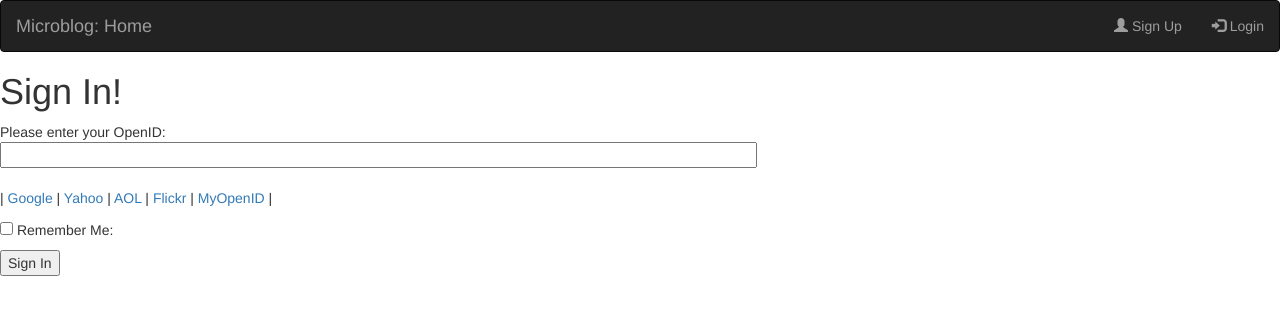
After one commit to smanjil/FlaskApp-MicroBlog-, a Flask app: page /login in a window 1280 px wide. The commit adds this page. Shown: the top 315 px of the page. Run offline with Flask 2, Linux system fonts and the light colour scheme; some libraries are stand-ins or nearby versions.

Commit message:
OpenID integrated, login form

```diff
--- a/app/__init__.py
+++ b/app/__init__.py
@@ -2,4 +2,5 @@
 from flask import Flask
 
 app = Flask(__name__)
+app.config.from_object('config')
 from app import views
--- /dev/null
+++ b/app/forms.py
@@ -0,0 +1,8 @@
+
+from flask.ext.wtf import Form
+from wtforms import StringField, BooleanField
+from wtforms.validators import DataRequired
+
+class LoginForm(Form):
+    openid = StringField('openid', validators=[DataRequired()])
+    remember_me = BooleanField('remember_me', default=False)
--- a/app/templates/base.html
+++ b/app/templates/base.html
@@ -26,10 +26,19 @@
                     </div>
                     <ul class="nav navbar-nav navbar-right">
                           <li><a href="#"><span class="glyphicon glyphicon-user"></span> Sign Up</a></li>
-                          <li><a href="#"><span class="glyphicon glyphicon-log-in"></span> Login</a></li>
+                          <li><a href="/login"><span class="glyphicon glyphicon-log-in"></span> Login</a></li>
                     </ul>
               </div>
         </nav>
+        {% with messages = get_flashed_messages() %}
+            {% if messages %}
+                <ul>
+                    {% for message in messages %}
+                        <li>{{ message }}</li>
+                    {% endfor %}
+                </ul>
+            {% endif %}
+        {% endwith %}
         {% block content %}{% endblock %}
     </body>
 </html>
--- /dev/null
+++ b/app/templates/login.html
@@ -0,0 +1,32 @@
+
+{% extends 'base.html' %}
+
+{% block content %}
+    <script type="text/javascript">
+        function set_openid(openid, pr){
+            u = openid.search('<username>')
+            if (u != -1){
+                user = prompt("Enter your " + pr + " username:")
+                openid = openid.substr(0, u) + user
+            }
+            form = document.forms['login'];
+            form.elements['openid'].value = openid
+        }
+    </script>
+    <h1>Sign In!</h1>
+    <form action="" method="post" name="login">
+        {{ form.hidden_tag() }}
+        <p>
+            Please enter your OpenID: <br>
+            {{ form.openid(size=90) }} <br>
+            {% for error in form.openid.errors %}
+                <span style="color:red;">[{{ error }}]</span>
+            {% endfor %} <br>
+            |{% for pr in providers %}
+                <a href="javascript:set_openid('{{ pr.url }}', '{{ pr.name }}');">{{ pr.name }}</a> |
+             {% endfor %}
+        </p>
+        <p>{{ form.remember_me }} Remember Me: </p>
+        <p><input type="submit" value="Sign In"></p>
+    </form>
+{% endblock %}
--- a/app/views.py
+++ b/app/views.py
@@ -1,6 +1,7 @@
 
-from flask import render_template
+from flask import render_template, flash, redirect
 from app import app
+from .forms import LoginForm
 
 @app.route('/')
 @app.route('/index')
@@ -20,3 +21,14 @@ def index():
                             title='Home',
                             user=user,
                             posts=posts)
+
+@app.route('/login', methods=['GET', 'POST'])
+def login():
+    form=LoginForm()
+    if form.validate_on_submit():
+        flash('Login requested for OpenID="%s", remember_me=%s' %(form.openid.data, str(form.remember_me.data)))
+        return redirect('/index')
+    return render_template('login.html',
+                           title='Sign In',
+                           form=form,
+                           providers=app.config['OPENID_PROVIDERS'])
```
Also changed, not shown: config.py (added, +11 -0 lines).
